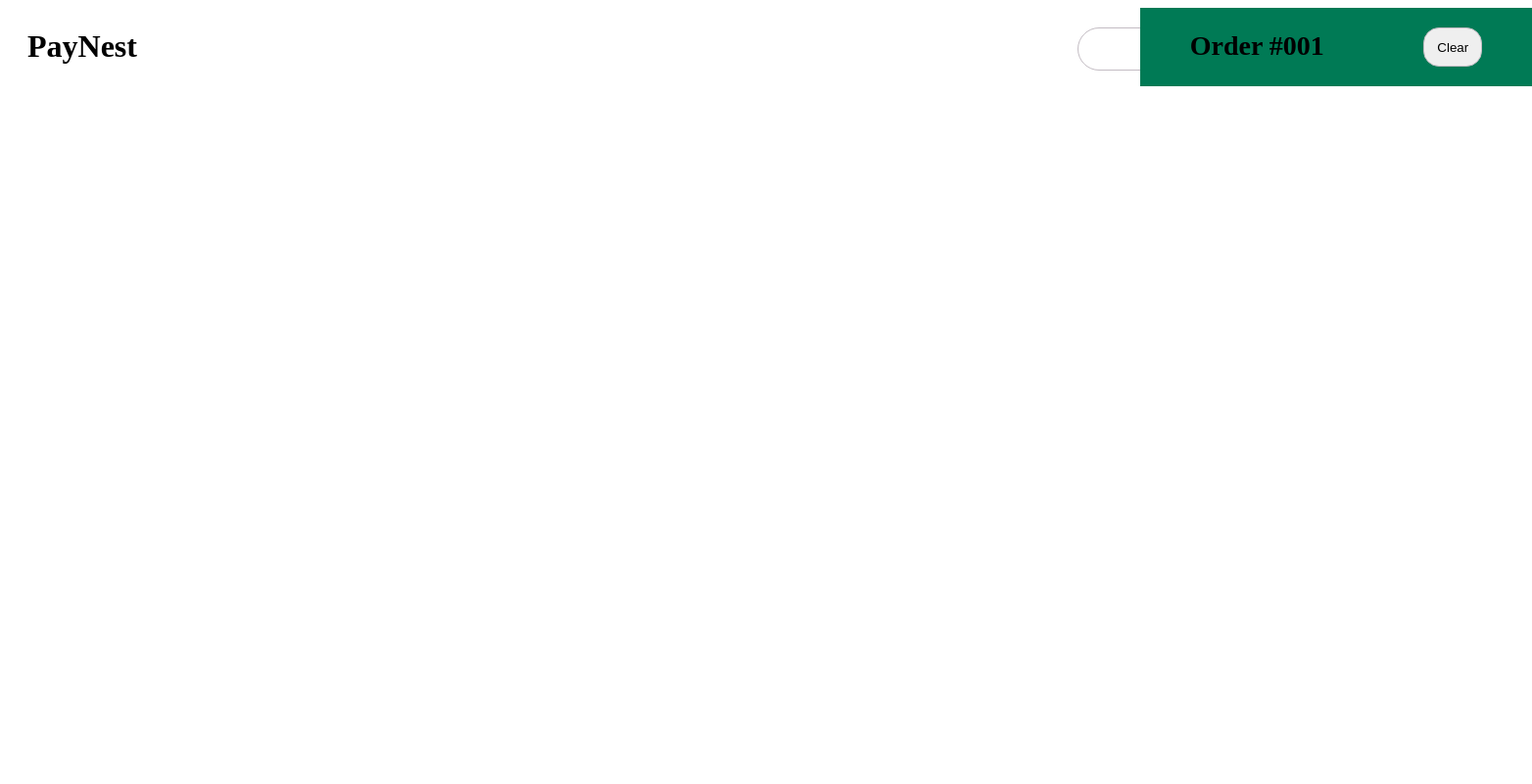
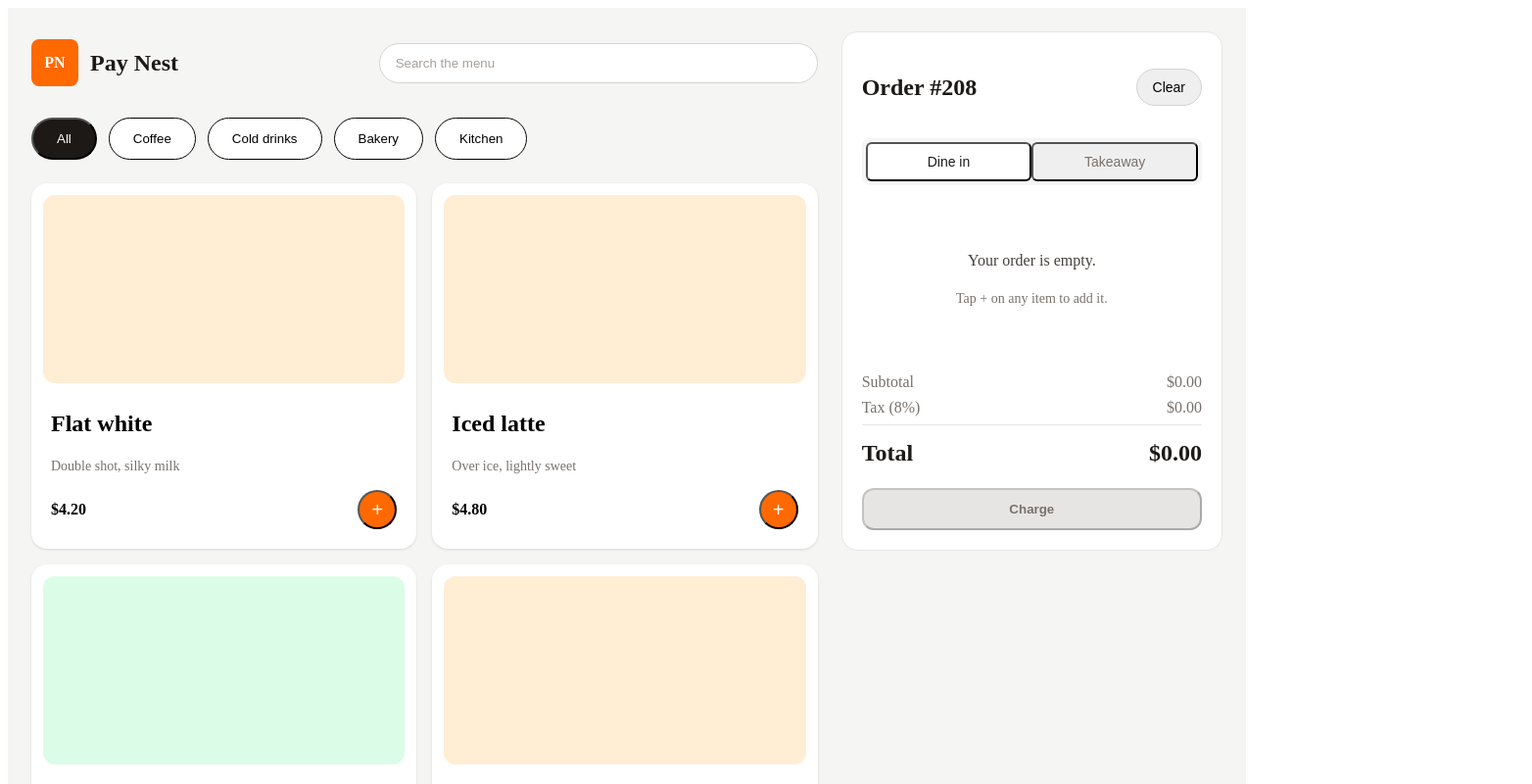
Before and after one commit to sakunathejan/daily-mart-pos-system, a React (Vite) app: page / in a window 1280 px wide. Shown: the top 800 px of the page at 98% size, 1564 px wide, since content can reach past the window. Built offline with nearby package versions, Linux system fonts and the light colour scheme.

Commit message:
feat: add ProductMenu component; update App layout and enhance NavBar and Receipt styles

```diff
--- a/src/App.jsx
+++ b/src/App.jsx
@@ -1,16 +1,24 @@
 import NavBar from "./components/NavBar";
+import ProductMenu from "./components/ProductMenu";
 import Receipt from "./components/Receipt";
 
 function App() {
   return (
-    <>
-      <div className="min-h-screen w-full ">
-        <div className="grid grid-cols-2 gap-2">
+    <main className="min-h-screen bg-stone-100 p-4 sm:p-6">
+
+      <div className="mx-auto grid max-w-screen-2xl grid-cols-1 gap-6 xl:grid-cols-3">
+
+        <div className="min-w-0 xl:col-span-2">
           <NavBar />
+          <ProductMenu />
+        </div>
+
+        <div className="xl:col-span-1">
           <Receipt />
         </div>
+
       </div>
-    </>
+    </main>
   );
 }
 
--- a/src/components/NavBar.jsx
+++ b/src/components/NavBar.jsx
@@ -1,14 +1,26 @@
 function NavBar() {
   return (
-    <>
-      <div className=" ">
-        {/* Product Side */}
-        <div className="flex w-360">
-          <h1 className="ml-5">PayNest</h1>
-          <input type="text" className="ml-240 w-80 h-10 mt-5 rounded-3xl border border-[#c3bcc3]"/>
+    <header className="flex flex-col justify-between gap-4 sm:flex-row sm:items-center">
+      <div className="flex items-center gap-3">
+        <div className="flex h-12 w-12 items-center justify-center rounded-lg bg-orange-500 font-bold text-white">
+          PN
+        </div>
+        <div>
+          <h1 className="text-2xl font-bold text-stone-900">
+            Pay Nest
+          </h1>
         </div>
       </div>
-    </>
+
+      <label className="block w-full sm:max-w-md">
+        <span className="sr-only">Search the menu</span>
+        <input
+          type="search"
+          placeholder="Search the menu"
+          className="w-full rounded-full border border-stone-300 bg-white px-4 py-3 text-stone-900 placeholder:text-stone-400"
+        />
+      </label>
+    </header>
   );
 }
 
--- /dev/null
+++ b/src/components/ProductMenu.jsx
@@ -0,0 +1,73 @@
+function ProductMenu() {
+  return (
+    <section className="mt-6">
+      <nav className="flex flex-wrap gap-3">
+        <button className="rounded-full bg-stone-900 px-6 py-3 text-white">All</button>
+        <button className="rounded-full border bg-white px-6 py-3">Coffee</button>
+        <button className="rounded-full border bg-white px-6 py-3">Cold drinks</button>
+        <button className="rounded-full border bg-white px-6 py-3">Bakery</button>
+        <button className="rounded-full border bg-white px-6 py-3">Kitchen</button>
+      </nav>
+
+      <div className="mt-6 grid grid-cols-1 gap-4 sm:grid-cols-2 2xl:grid-cols-4">
+        <article className="rounded-2xl bg-white p-3 shadow-sm">
+          <div className="h-48 rounded-xl bg-orange-100"></div>
+          <div className="p-2">
+            <h2 className="font-semibold">Flat white</h2>
+            <p className="text-sm text-stone-500">Double shot, silky milk</p>
+            <div className="mt-3 flex items-center justify-between">
+              <span className="font-bold">$4.20</span>
+              <button className="h-10 w-10 rounded-full bg-orange-500 text-xl text-white">
+                +
+              </button>
+            </div>
+          </div>
+        </article>
+
+        <article className="rounded-2xl bg-white p-3 shadow-sm">
+          <div className="h-48 rounded-xl bg-orange-100"></div>
+          <div className="p-2">
+            <h2 className="font-semibold">Iced latte</h2>
+            <p className="text-sm text-stone-500">Over ice, lightly sweet</p>
+            <div className="mt-3 flex items-center justify-between">
+              <span className="font-bold">$4.80</span>
+              <button className="h-10 w-10 rounded-full bg-orange-500 text-xl text-white">
+                +
+              </button>
+            </div>
+          </div>
+        </article>
+
+        <article className="rounded-2xl bg-white p-3 shadow-sm">
+          <div className="h-48 rounded-xl bg-green-100"></div>
+          <div className="p-2">
+            <h2 className="font-semibold">Matcha latte</h2>
+            <p className="text-sm text-stone-500">Ceremonial grade matcha</p>
+            <div className="mt-3 flex items-center justify-between">
+              <span className="font-bold">$5.20</span>
+              <button className="h-10 w-10 rounded-full bg-orange-500 text-xl text-white">
+                +
+              </button>
+            </div>
+          </div>
+        </article>
+
+        <article className="rounded-2xl bg-white p-3 shadow-sm">
+          <div className="h-48 rounded-xl bg-orange-100"></div>
+          <div className="p-2">
+            <h2 className="font-semibold">Orange juice</h2>
+            <p className="text-sm text-stone-500">Squeezed to order</p>
+            <div className="mt-3 flex items-center justify-between">
+              <span className="font-bold">$4.50</span>
+              <button className="h-10 w-10 rounded-full bg-orange-500 text-xl text-white">
+                +
+              </button>
+            </div>
+          </div>
+        </article>
+      </div>
+    </section>
+  );
+}
+
+export default ProductMenu;
--- a/src/components/Receipt.jsx
+++ b/src/components/Receipt.jsx
@@ -1,13 +1,59 @@
 function Receipt() {
   return (
-    <>
-        <div className="ml-130 w-100 bg-emerald-700">
-          <div className="flex justify-around text-sm">
-            <h1>Order #001</h1>
-            <button className="h-10 w-15 mt-5 rounded-2xl border border-[#c3bcc3] cursor-pointer">Clear</button>
-          </div>
+    <aside className="h-fit rounded-2xl border border-stone-200 bg-white p-5">
+      <header className="flex items-center justify-between">
+        <h1 className="text-2xl font-bold text-stone-900">Order #208</h1>
+        <button
+          type="button"
+          className="rounded-full border border-stone-300 px-4 py-2 text-sm"
+        >
+          Clear
+        </button>
+      </header>
+
+      <div className="mt-4 grid grid-cols-2 rounded-lg bg-stone-100 p-1">
+        <button
+          type="button"
+          className="rounded-md bg-white py-2 text-sm font-medium text-stone-900"
+        >
+          Dine in
+        </button>
+        <button
+          type="button"
+          className="rounded-md py-2 text-sm text-stone-500"
+        >
+          Takeaway
+        </button>
+      </div>
+
+      <div className="flex h-48 flex-col items-center justify-center text-center">
+        <p className="text-stone-700">Your order is empty.</p>
+        <p className="mt-1 text-sm text-stone-500">Tap + on any item to add it.</p>
+      </div>
+
+      <div className="space-y-2 text-stone-500">
+        <div className="flex justify-between">
+          <span>Subtotal</span>
+          <span>$0.00</span>
         </div>
-    </>
+        <div className="flex justify-between">
+          <span>Tax (8%)</span>
+          <span>$0.00</span>
+        </div>
+        <div className="flex items-center justify-between border-t border-stone-200 pt-3 text-stone-900">
+          <span className="text-2xl font-bold">Total</span>
+          <span className="text-2xl font-bold">$0.00</span>
+        </div>
+      </div>
+
+      <button
+        type="button"
+        disabled
+        className="mt-5 w-full rounded-xl bg-stone-200 px-4 py-3 font-semibold text-stone-500"
+      >
+        Charge
+      </button>
+    </aside>
   );
 }
 
```
